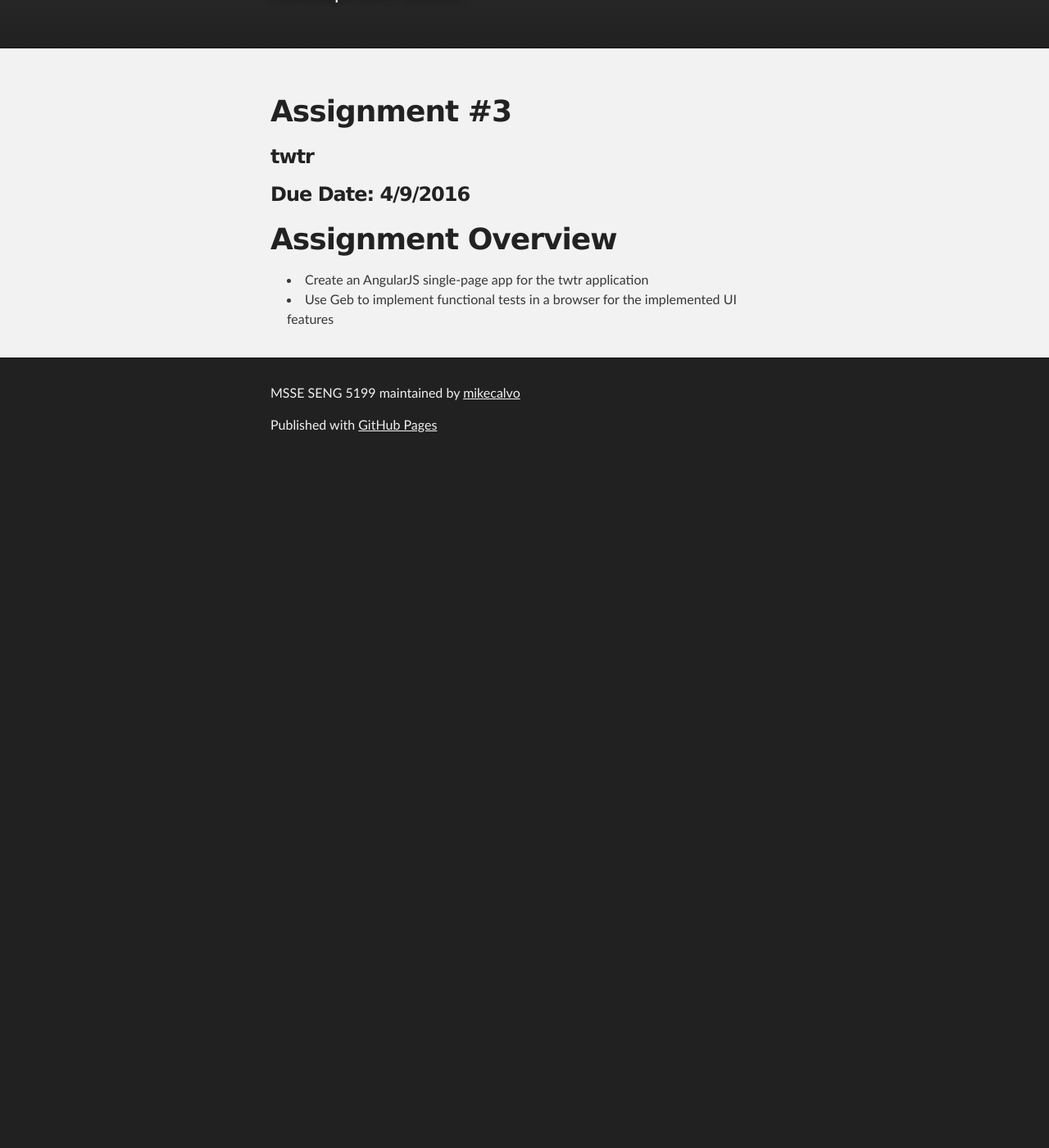
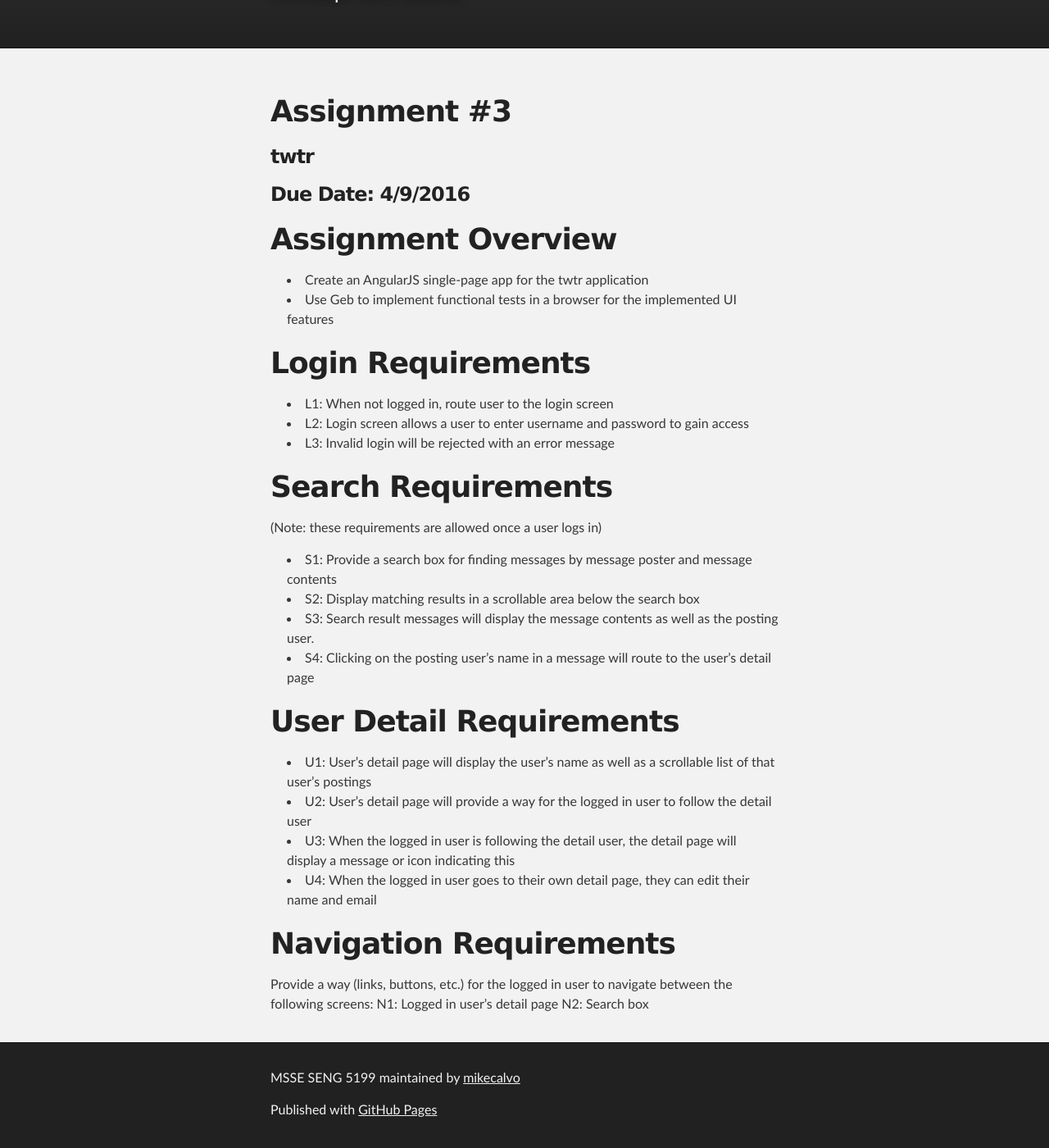
Before and after one commit to mikecalvo/mikecalvo.github.io, a Jekyll site: the page built from msse/assignments/3/index.md, in a window 1280 px wide and 1400 px high, scrolled down 187 px. Shown: the whole window at 82% size. Built offline with Jekyll 4.4.1, drawn with Linux system fonts in a browser that asks for light colours; Markdown is read by kramdown in place of the engine named in the settings; before the commit the page ends 900 px from its top, so only the background shows below that.

Commit message:
Assignment #3 - first take

```diff
--- a/msse/assignments/3/index.md
+++ b/msse/assignments/3/index.md
@@ -10,3 +10,26 @@
 # Assignment Overview
 - Create an AngularJS single-page app for the twtr application
 - Use Geb to implement functional tests in a browser for the implemented UI features
+
+# Login Requirements
+- L1: When not logged in, route user to the login screen
+- L2: Login screen allows a user to enter username and password to gain access
+- L3: Invalid login will be rejected with an error message
+
+# Search Requirements
+(Note: these requirements are allowed once a user logs in)
+- S1: Provide a search box for finding messages by message poster and message contents
+- S2: Display matching results in a scrollable area below the search box
+- S3: Search result messages will display the message contents as well as the posting user.
+- S4: Clicking on the posting user's name in a message will route to the user's detail page
+
+# User Detail Requirements
+- U1: User's detail page will display the user's name as well as a scrollable list of that user's postings
+- U2: User's detail page will provide a way for the logged in user to follow the detail user
+- U3: When the logged in user is following the detail user, the detail page will display a message or icon indicating this
+- U4: When the logged in user goes to their own detail page, they can edit their name and email
+
+# Navigation Requirements
+Provide a way (links, buttons, etc.) for the logged in user to navigate between the following screens:
+N1: Logged in user's detail page
+N2: Search box
```
